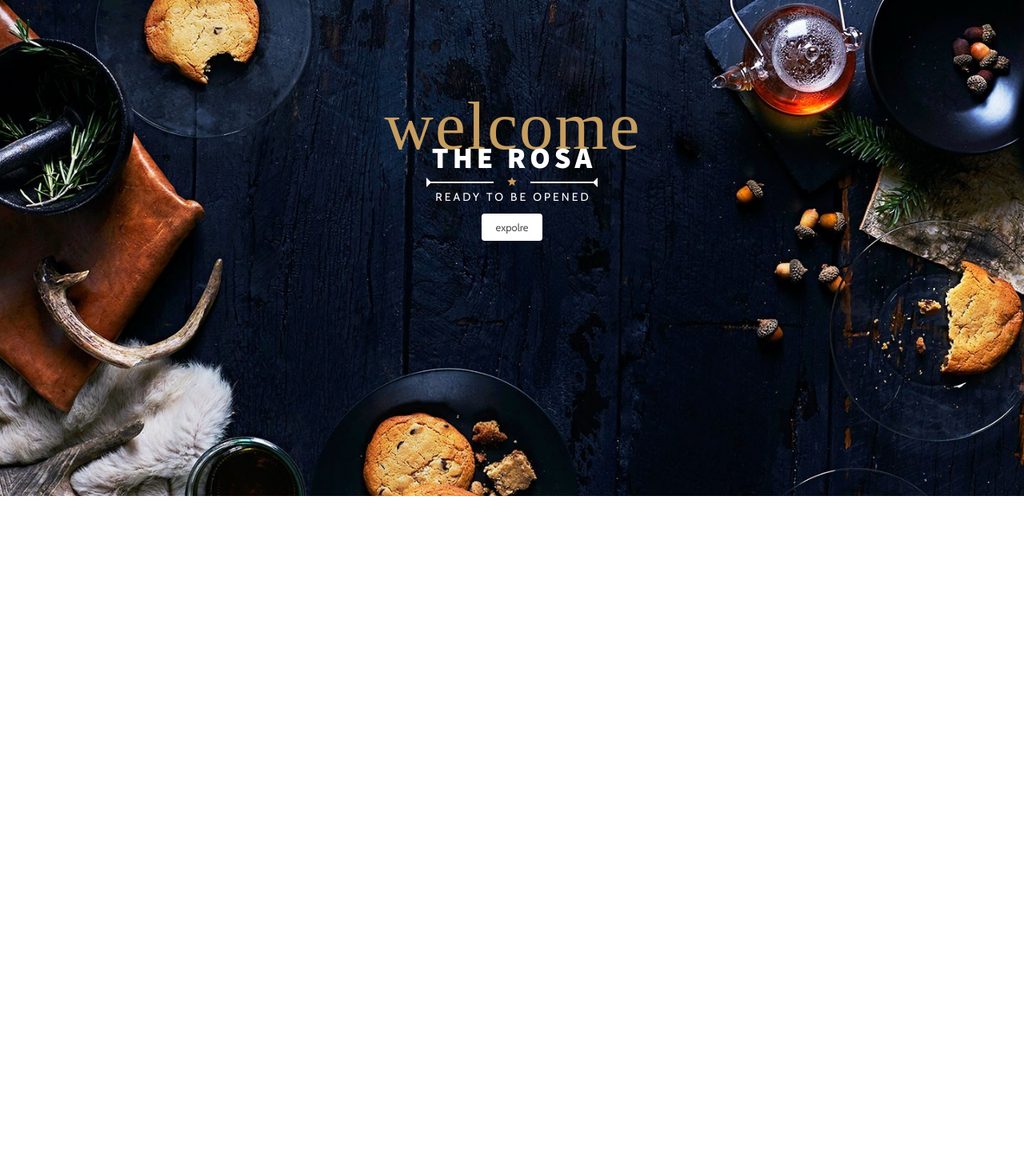
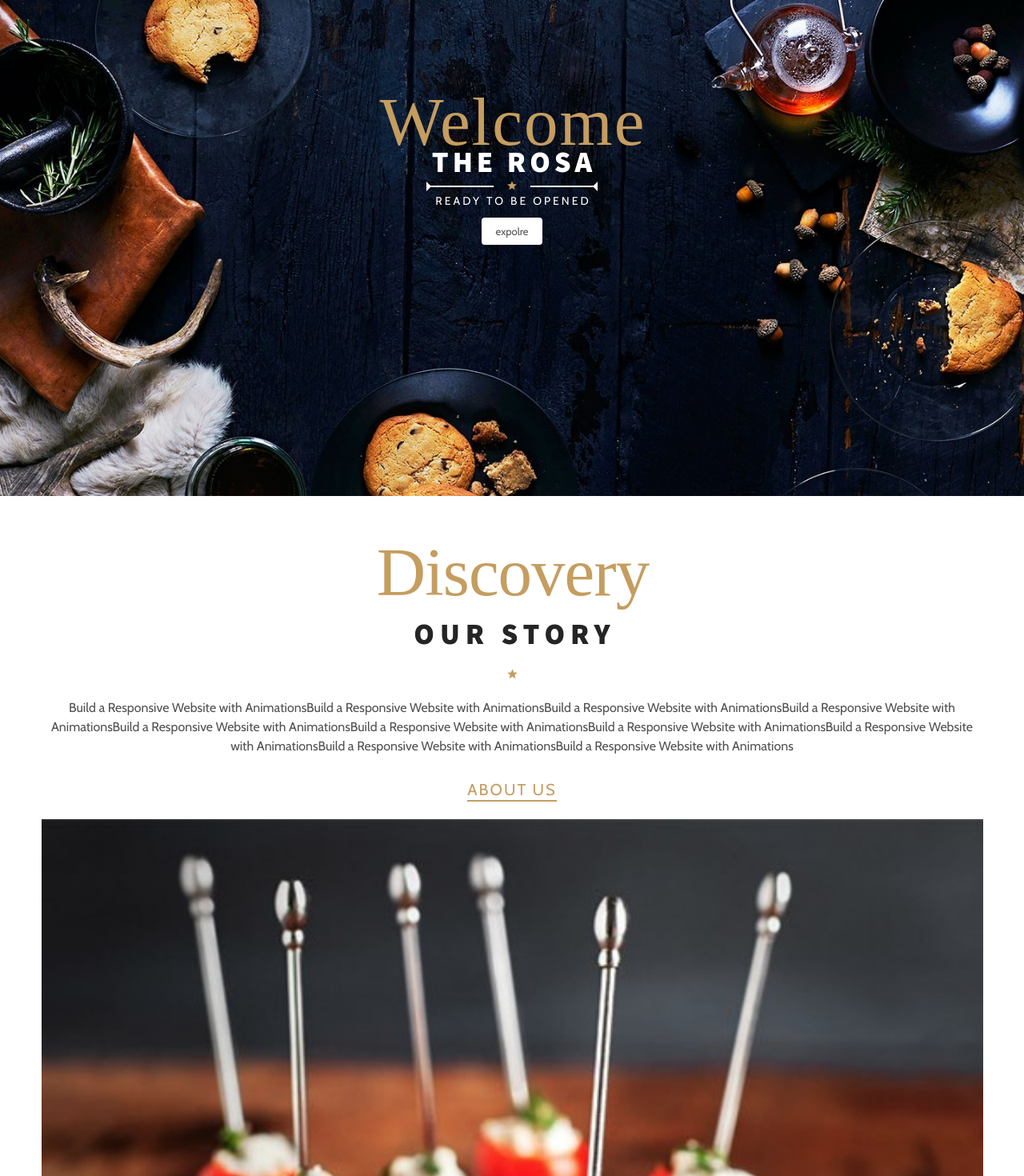
Before and after one commit to chltjdrhd777/webAnimation3, a React (Create React App) app: page / in a window 1280 px wide. Shown: the part 180-1650 px from the top of the page at 80% size. Before the commit the page ends 800 px from the top, so only its background shows below. Built offline with nearby package versions, Linux system fonts and the light colour scheme; a web font is replaced by a local one.

Commit message:
style : learn how to deal with before with hover action

```diff
--- a/src/components/Hero/index.tsx
+++ b/src/components/Hero/index.tsx
@@ -12,26 +12,6 @@ const heroCSS = (function () {
       background: url(${heroBack}) center no-repeat;
       background-size: cover;
       text-align: center;
-
-      & .sub-headline {
-        font-size: 8.5rem;
-        font-family: var(--secondary-font);
-        color: var(--secondary-font-color);
-        font-weight: 100;
-        line-height: 0.4;
-        letter-spacing: 2px;
-        margin-right: -2px;
-      }
-
-      & .headline {
-        color: white;
-        font-size: 3.7rem;
-        font-family: var(--main-font);
-        text-transform: uppercase;
-        font-weight: 900;
-        letter-spacing: 0.5rem;
-        margin-right: -0.5rem;
-      }
 
       & .headline-description {
         & .separator {
--- a/src/components/Main/index.tsx
+++ /dev/null
@@ -1,23 +0,0 @@
-import React from "react";
-import { Link } from "react-router-dom";
-import { css } from "@emotion/css";
-
-const mainCSS = (function () {
-  class CSSMaker {
-    readonly masterMain = css``;
-  }
-
-  return new CSSMaker();
-})();
-
-const { masterMain } = mainCSS;
-
-function index() {
-  return (
-    <main className={masterMain}>
-      <div className="container"></div>
-    </main>
-  );
-}
-
-export default index;
--- /dev/null
+++ b/src/components/Sections/Discovery.tsx
@@ -0,0 +1,83 @@
+import React from "react";
+import { Link } from "react-router-dom";
+import { css } from "@emotion/css";
+import restaurant from "images/our-story-1.jpg";
+import StarIcon from "@material-ui/icons/Star";
+const mainCSS = (function () {
+  class CSSMaker {
+    readonly masterSection = css`
+      & .restaurant-description {
+        & .global-headline {
+          text-align: center;
+          margin-top: 3.9rem;
+
+          & > .sub-headline {
+            margin-bottom: 3.5rem;
+            letter-spacing: -1px;
+            line-height: 0.42;
+          }
+
+          & > svg {
+            margin: 2rem 0;
+          }
+        }
+
+        & .restaurent-info {
+          text-align: center;
+          margin-bottom: 2.5rem;
+          & > p {
+            line-height: 1.5;
+            margin-bottom: 3rem;
+          }
+
+          & > a {
+            font-size: 2rem;
+            text-transform: uppercase;
+            letter-spacing: 0.2rem;
+          }
+        }
+      }
+    `;
+  }
+
+  return new CSSMaker();
+})();
+
+const { masterSection } = mainCSS;
+
+function Discovery() {
+  return (
+    <section className={masterSection}>
+      <div className="container">
+        <div className="restaurant-description">
+          <div className="global-headline">
+            <h2 className="sub-headline">Discovery</h2>
+            <h1 className="headline headline-dark">Our story</h1>
+            <StarIcon />
+          </div>
+
+          <div className="restaurent-info">
+            <p>
+              Build a Responsive Website with AnimationsBuild a Responsive
+              Website with AnimationsBuild a Responsive Website with
+              AnimationsBuild a Responsive Website with AnimationsBuild a
+              Responsive Website with AnimationsBuild a Responsive Website with
+              AnimationsBuild a Responsive Website with AnimationsBuild a
+              Responsive Website with AnimationsBuild a Responsive Website with
+              AnimationsBuild a Responsive Website with Animations
+            </p>
+            <Link to="/" className="body-btn">
+              About us
+            </Link>
+          </div>
+        </div>
+
+        <div className="restaurnat-img">
+          <img src={restaurant} alt="" />
+        </div>
+      </div>
+    </section>
+  );
+}
+
+export default Discovery;
--- /dev/null
+++ b/src/components/Sections/index.tsx
@@ -0,0 +1,14 @@
+import React from "react";
+import { Link } from "react-router-dom";
+import { css } from "@emotion/css";
+import Discovery from "./Discovery";
+
+function index() {
+  return (
+    <>
+      <Discovery />
+    </>
+  );
+}
+
+export default index;
--- a/src/emotionCSS/global.tsx
+++ b/src/emotionCSS/global.tsx
@@ -46,6 +46,12 @@ const globalCSS = css`
     list-style: none;
   }
 
+  svg {
+    font-size: 1.4rem;
+    color: var(--secondary-font-color);
+    margin: 0 1.6rem;
+  }
+
   .container {
     width: 100%;
     max-width: 122.5rem;
@@ -58,6 +64,62 @@ const globalCSS = css`
     align-items: center;
     justify-content: center;
   }
+
+  .sub-headline {
+    font-size: 8.5rem;
+    font-family: var(--secondary-font);
+    color: var(--secondary-font-color);
+    font-weight: 100;
+    line-height: 0.4;
+    letter-spacing: 2px;
+    margin-right: -2px;
+    margin-bottom: 1rem;
+    &::first-letter {
+      text-transform: uppercase;
+    }
+  }
+
+  .headline {
+    color: white;
+    font-size: 3.7rem;
+    font-family: var(--main-font);
+    text-transform: uppercase;
+    font-weight: 900;
+    letter-spacing: 0.5rem;
+    margin-right: -0.5rem;
+  }
+
+  .headline-dark {
+    color: var(--main-font-color-dark);
+    letter-spacing: 0.7rem;
+    margin-right: -0.7rem;
+  }
+
+  .body-btn {
+    font-size: 1.5rem;
+    color: var(--secondary-font-color);
+    position: relative;
+    transition: color 0.5s;
+
+    &::after {
+      content: "";
+      position: absolute;
+      left: 0;
+      bottom: -3px;
+      width: 100%;
+      height: 2px;
+      background-color: var(--secondary-font-color);
+      transition: background-color 0.5s;
+    }
+
+    &:hover,
+    &:focus {
+      color: var(--main-font-color-dark);
+      &::after {
+        background-color: var(--main-font-color-dark);
+      }
+    }
+  }
 `;
 
 function GlobalStyle() {
--- a/src/layout/Header/index.tsx
+++ b/src/layout/Header/index.tsx
@@ -7,7 +7,6 @@ import Logo from "images/logo-rosa.png";
 
 import NavList from "./NavList";
 import { useState } from "react";
-import { useEffect } from "react";
 
 const headerCSS = (function () {
   class CSSMaker {
@@ -109,6 +108,7 @@ const { masterHeader, nav } = headerCSS;
 
 function Header() {
   const [isClosed, setIsClosed] = useState(true);
+  const [test, setTest] = useState(1);
 
   return (
     <header className={masterHeader}>
--- a/src/routes/Home.tsx
+++ b/src/routes/Home.tsx
@@ -2,15 +2,15 @@ import React from "react";
 import Sidebar from "layout/Sidebar";
 import Header from "layout/Header";
 import Footer from "layout/Footer";
-import Main from "components/Main";
 import Hero from "components/Hero";
+import Sections from "components/Sections";
 
 function Home() {
   return (
     <>
       <Header />
       <Hero />
-      <Main />
+      <Sections />
       <Footer />
     </>
   );
```
Also changed, not shown: 1 other file (tests, documents, lock files or other folders).
